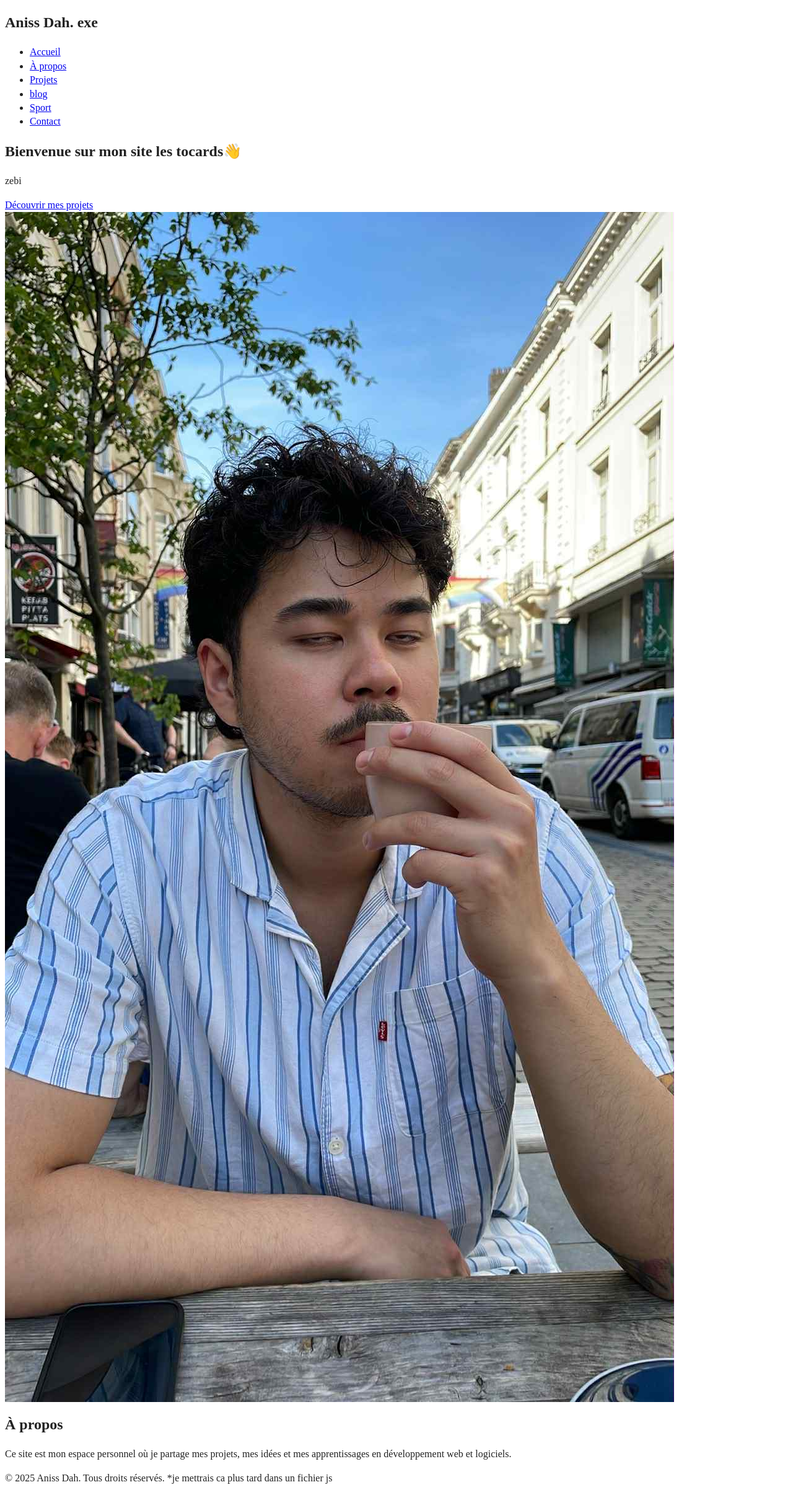
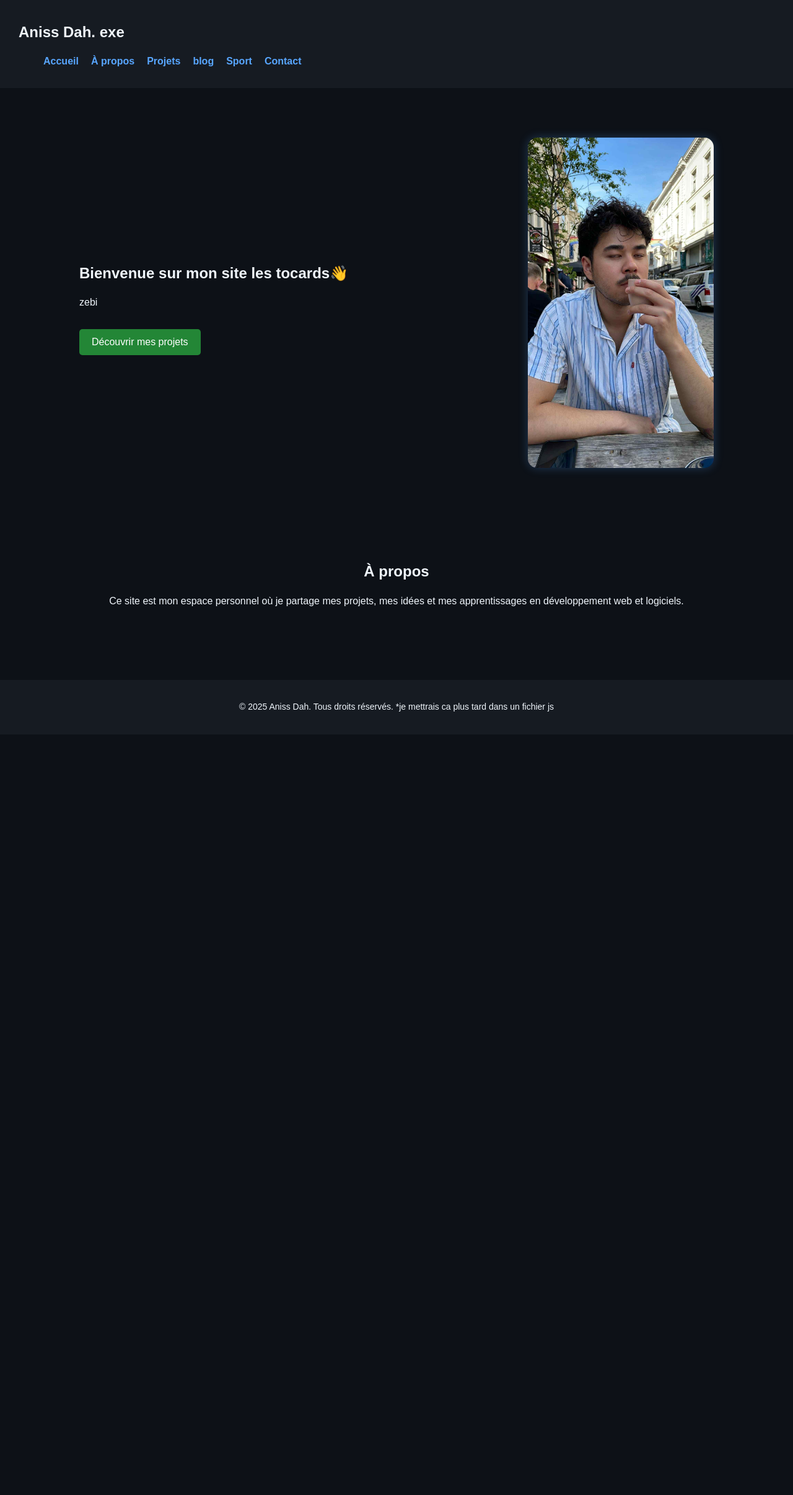
Before and after one commit to EL-waggy/aniss-d, a PHP site: page / in a window 1280 px wide. Shown: the whole page at 62% size. After the commit the page ends 1148 px from the top, so only its background shows below. Run offline with PHP 8.4, Linux system fonts and the light colour scheme.

Commit message:
ebauche structurelle du site avec test css #1.1.1

```diff
--- a/css/style.css
+++ b/css/style.css
@@ -244,3 +244,77 @@ textarea {
     page-break-after: avoid;
   }
 }
+body {
+  margin: 0;
+  font-family: Arial, sans-serif;
+  background-color: #0d1117;
+  color: #f0f6fc;
+}
+
+header {
+  background-color: #161b22;
+  padding: 15px 30px;
+  display: flex;
+  justify-content: space-between;
+  align-items: center;
+}
+
+nav ul {
+  list-style: none;
+  display: flex;
+  gap: 20px;
+}
+
+nav a {
+  color: #58a6ff;
+  text-decoration: none;
+  font-weight: bold;
+}
+
+nav a:hover {
+  text-decoration: underline;
+}
+
+.hero {
+  display: flex;
+  justify-content: space-between;
+  align-items: center;
+  padding: 80px 10%;
+}
+
+.hero img {
+  width: 300px;
+  border-radius: 15px;
+  box-shadow: 0 0 15px #58a6ff44;
+}
+
+.hero-content {
+  max-width: 500px;
+}
+
+.btn {
+  display: inline-block;
+  margin-top: 15px;
+  padding: 10px 20px;
+  background-color: #238636;
+  color: white;
+  border-radius: 5px;
+  text-decoration: none;
+}
+
+.btn:hover {
+  background-color: #2ea043;
+}
+
+.about {
+  padding: 50px 10%;
+  text-align: center;
+}
+
+footer {
+  background-color: #161b22;
+  text-align: center;
+  padding: 20px;
+  font-size: 14px;
+  margin-top: 50px;
+}
```
